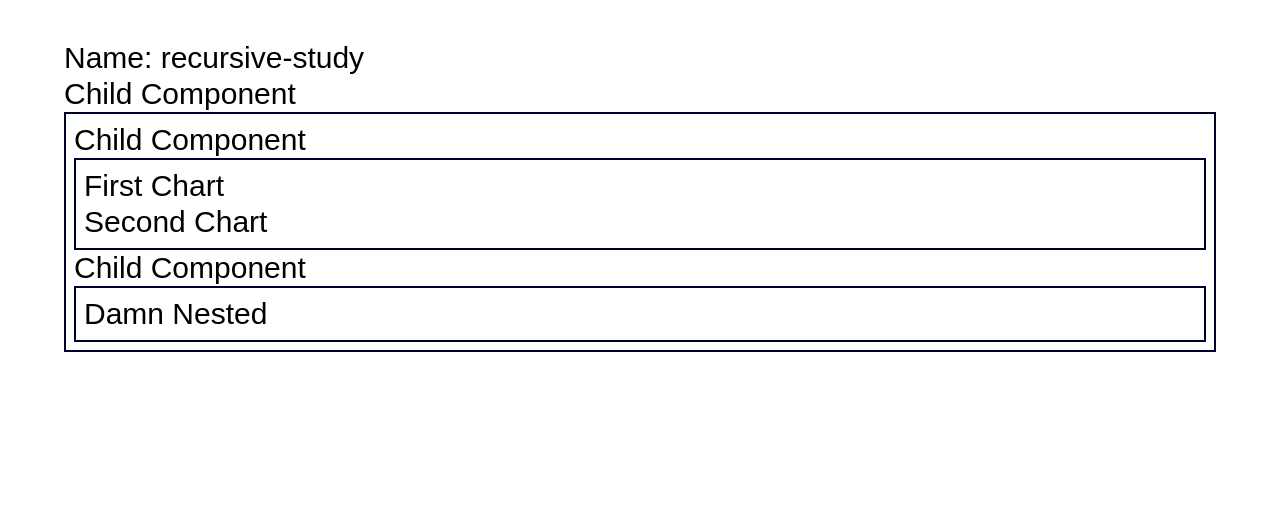
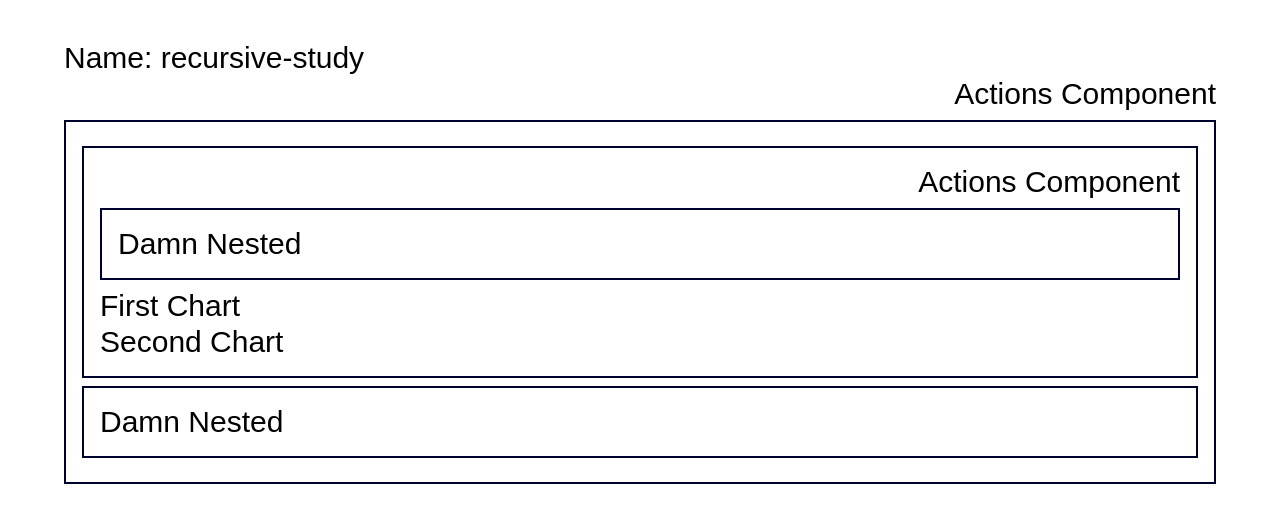
Before and after one commit to LeoRosse/about-recursion, a React app: page / in a window 1280 px wide. Shown: the top 522 px of the page. Built offline with nearby package versions, Linux system fonts and the light colour scheme.

Commit message:
Add metadata for actions

```diff
--- /dev/null
+++ b/src/components/actions-component.tsx
@@ -0,0 +1,11 @@
+import * as React from "react";
+import { useAppSelector } from "../store/hooks";
+
+const ActionsComponent: React.FC = () => {
+  const test = useAppSelector((state) => state.data.test);
+
+  window.console.log(test, "[LOG] actions component");
+  return <div className="text-right">Actions Component</div>;
+};
+
+export { ActionsComponent };
--- a/src/components/charts/first-chart.tsx
+++ b/src/components/charts/first-chart.tsx
@@ -1,5 +1,8 @@
 import * as React from "react";
 
-const FirstChart: React.FC = () => <div>First Chart</div>;
+const FirstChart: React.FC = () => {
+  window.console.log("[LOG] first chart");
+  return <div>First Chart</div>;
+};
 
 export { FirstChart };
--- a/src/components/charts/second-chart.tsx
+++ b/src/components/charts/second-chart.tsx
@@ -1,5 +1,8 @@
 import * as React from "react";
 
-const SecondChart: React.FC = () => <div>Second Chart</div>;
+const SecondChart: React.FC = () => {
+  window.console.log("[LOG] second chart");
+  return <div>Second Chart</div>;
+};
 
 export { SecondChart };
--- a/src/components/child-component.tsx
+++ /dev/null
@@ -1,11 +0,0 @@
-import * as React from "react";
-import { useAppSelector } from "../store/hooks";
-
-const ChildComponent: React.FC = () => {
-  const test = useAppSelector((state) => state.data.test);
-
-  window.console.log(test, "[LOG] child component");
-  return <div>Child Component</div>;
-};
-
-export { ChildComponent };
--- a/src/components/recursive-component.tsx
+++ b/src/components/recursive-component.tsx
@@ -3,7 +3,7 @@ import { Container } from "../types";
 import { Chart } from "../types/chart";
 import { isContainer } from "../types/is-container";
 import { chartsMap } from "./charts/charts-map";
-import { ChildComponent } from "./child-component";
+import { ActionsComponent } from "./actions-component";
 
 interface RecursiveComponentProps {
   containers: Container[];
@@ -15,13 +15,13 @@ const RecursiveComponent: React.FC<RecursiveComponentProps> = ({
   window.console.log("[LOG]: first level");
   const createComponent = (container: Container | Chart) => {
     if (isContainer(container)) {
-      window.console.log("[LOG]: is container");
+      window.console.log(container.containerInfo.id, "[LOG]: is container");
       return (
         <>
-          <ChildComponent />
+          {container.metadata?.actions.length && <ActionsComponent />}
           <div
             key={container.containerInfo.id}
-            className="border-2 border-black p-2"
+            className="border-2 border-black p-4 my-2"
           >
             {container.containerInfo.children?.map(
               (child: Container | Chart) => {
@@ -43,6 +43,7 @@ const RecursiveComponent: React.FC<RecursiveComponentProps> = ({
         </>
       );
     }
+    window.console.log(container, "[LOG]: is chart");
     return (
       <div key={container.chartInfo.id}>
         {chartsMap[container.chartInfo.id]}
--- a/src/payload.ts
+++ b/src/payload.ts
@@ -12,6 +12,28 @@ const payload: { containers: Container[] } = {
               id: "nested-container",
               title: "Nested Container",
               children: [
+                {
+                  containerInfo: {
+                    id: "super-extra-nested-container",
+                    title: "Super Extra Nested Container",
+                    children: [
+                      {
+                        chartInfo: {
+                          id: "damn-nested",
+                          title: "Damn Nested",
+                        },
+                      },
+                    ],
+                  },
+                  metadata: {
+                    actions: [
+                      {
+                        types: "export",
+                        values: ["image", "xls", "svg"],
+                      },
+                    ],
+                  },
+                },
                 {
                   chartInfo: {
                     id: "first-chart",
@@ -43,6 +65,14 @@ const payload: { containers: Container[] } = {
           },
         ],
       },
+      metadata: {
+        actions: [
+          {
+            types: "export",
+            values: ["image", "xls", "svg"],
+          },
+        ],
+      },
     },
   ],
 };
--- a/src/types/container.ts
+++ b/src/types/container.ts
@@ -1,9 +1,13 @@
 import { Chart } from "./chart";
+import { MetadataAction } from "./metadata-action";
 
 export interface Container {
   readonly containerInfo: {
     readonly id: string;
     readonly title: string;
-    readonly children?: Container[] | Chart[];
+    readonly children?: (Container | Chart)[];
+  };
+  readonly metadata?: {
+    readonly actions?: MetadataAction[];
   };
 }
--- /dev/null
+++ b/src/types/metadata-action.ts
@@ -0,0 +1,4 @@
+export interface MetadataAction {
+  readonly types: string;
+  readonly values: string[];
+}
```
